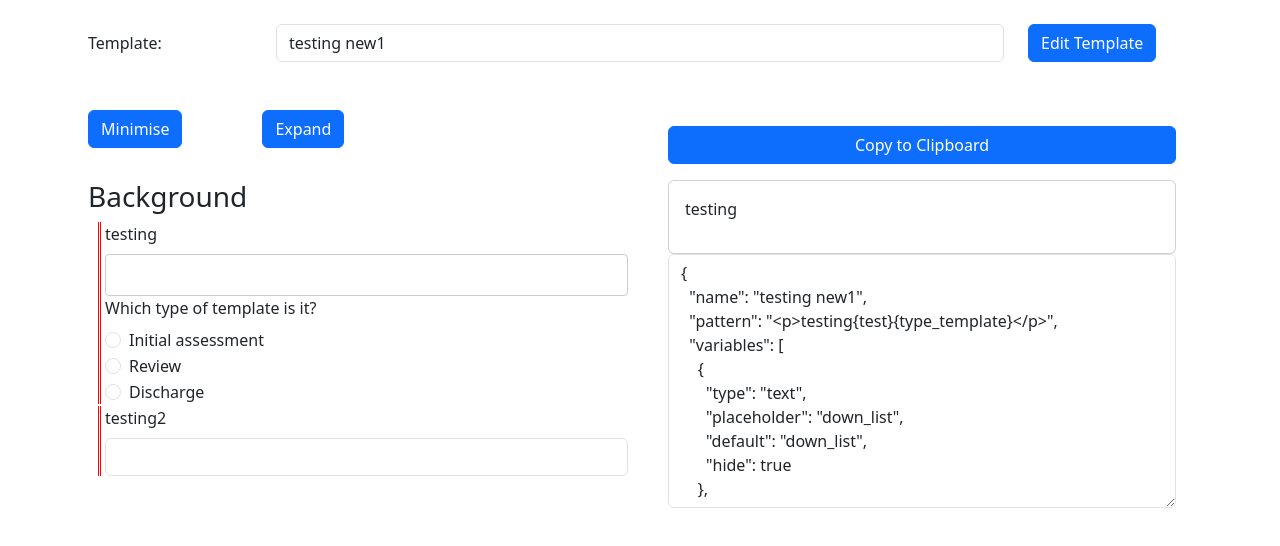
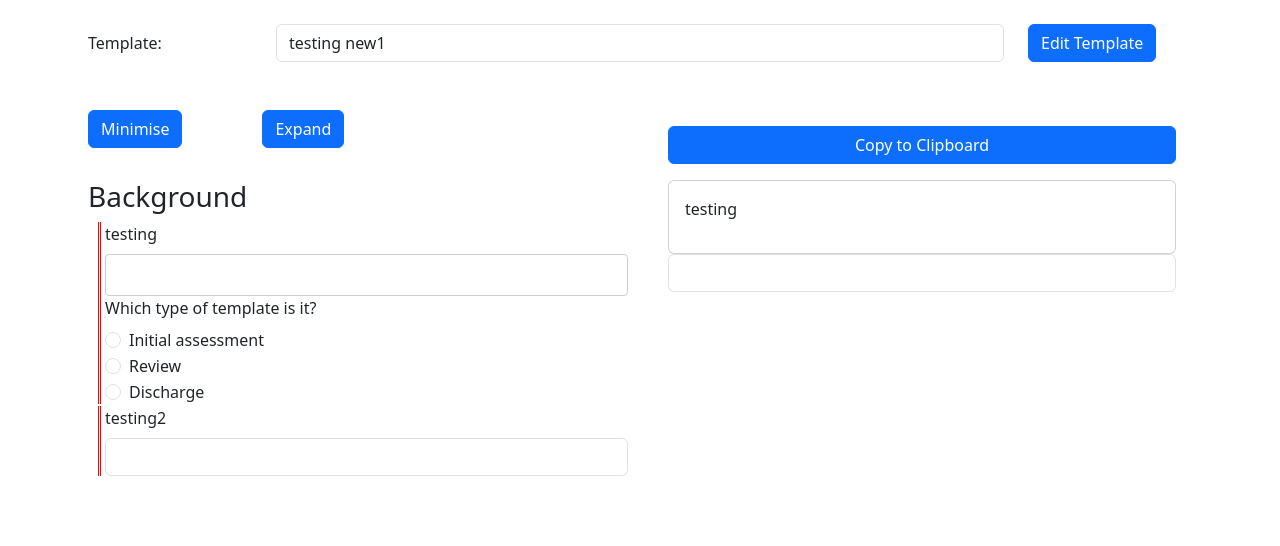
Before and after one commit to Itamaram/dr-template, a React (Create React App) app: page / in a window 1280 px wide. Shown: the top 546 px of the page. Built offline with nearby package versions, Linux system fonts and the light colour scheme.

Commit message:
added empty

```diff
--- a/src/App.js
+++ b/src/App.js
@@ -630,9 +630,9 @@ const handleLeftClick = (event) => {
                 </>
               )}
               <FormControl
-                  as="textarea"
-                  rows={10}
-                  value={JSON.stringify(jsonObject, null, 2)}
+             //     as="textarea"
+             //     rows={10}
+             //     value={JSON.stringify(jsonObject, null, 2)}
               />
             </div>
           </div>
--- a/src/controls/ConditionEditor.jsx
+++ b/src/controls/ConditionEditor.jsx
@@ -137,6 +137,7 @@ function ConditionEditor({ condition, setCondition, placeholders, variables, dep
                       }}
                     >
                       <option value="">Select Value</option>
+                      <option value={[]}>Empty</option>
                       {options.map((opt, idx) => (
                         <option key={idx} value={opt.key}>{opt.key}</option>
                       ))}
```
